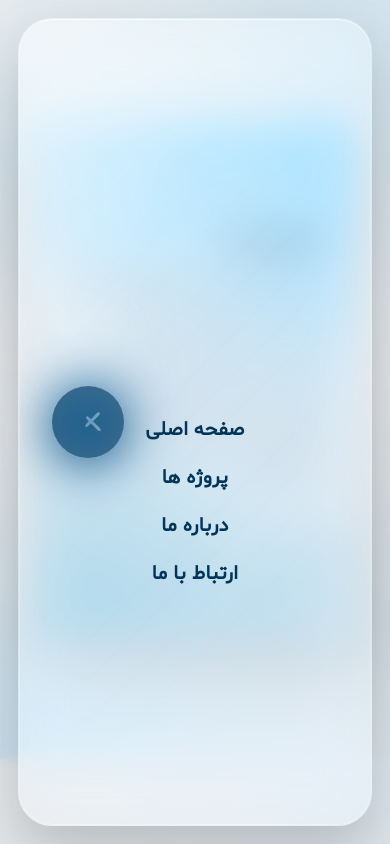
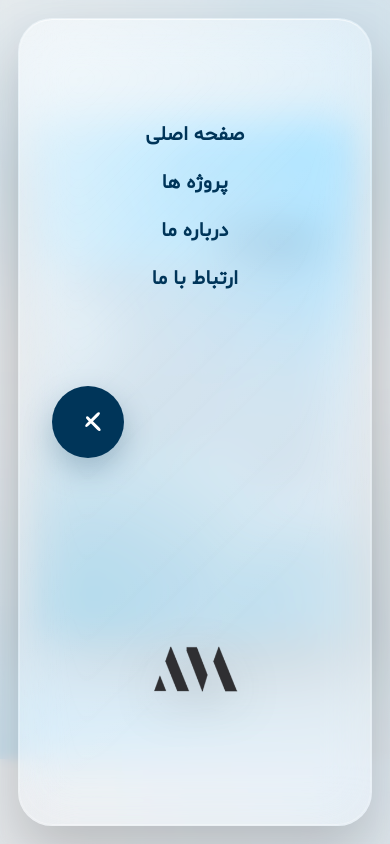
Before and after one commit to mmokht81/MokhtariProject, a Django app: page /about/ in a window 390 px wide, after a click on "منو". Run offline with Django 4.2, Linux system fonts and the light colour scheme.

Commit message:
edit menu btn

```diff
--- a/Project_App/static/header.css
+++ b/Project_App/static/header.css
@@ -67,7 +67,7 @@
     position:relative;
     width:100%;
     height:100%;
-    z-index:5;
+    z-index:20;
     display:flex;
     flex-direction:column;
     align-items:center;
@@ -260,7 +260,7 @@
       opacity .35s ease,
       transform .45s cubic-bezier(.23,1,.32,1),
       visibility .35s ease;
-    z-index:5;
+    z-index:10;
 }
 
 .menu.open{
@@ -478,12 +478,16 @@
         gap:60px;
     }
     .menu-content{
-        flex-direction:column-reverse;
-        justify-content:center;
-        gap:55px;
+        display:flex;
+        flex-direction:column;
+        align-items:center;
     }
     .menu-logo{
         width:180px;
+        margin-top:35px;
+        justify-content:center;
+        transform:none;
+        align-items:center;
     }
     .menu-item{
         text-align:center;
--- a/Project_App/templates/MokhtariProject/header.html
+++ b/Project_App/templates/MokhtariProject/header.html
@@ -1,17 +1,6 @@
 {% load static %}
 
 <header id="header" class="header">
-
-  <div class="header-content">
-
-    <!-- Logo -->
-    <a href="{% url 'aboutPage' %}" class="link-pic-logo" aria-label="درباره ما">
-      <img
-        class="pic-logo"
-        src="{% static 'webP/logo/logo.png' %}"
-        alt="لوگوی سایت">
-    </a>
-
     <!-- Menu Button -->
     <button
       class="menu-btn"
@@ -45,6 +34,17 @@
       </svg>
 
     </button>
+  <div class="header-content">
+
+    <!-- Logo -->
+    <a href="{% url 'aboutPage' %}" class="link-pic-logo" aria-label="درباره ما">
+      <img
+        class="pic-logo"
+        src="{% static 'webP/logo/logo.png' %}"
+        alt="لوگوی سایت">
+    </a>
+
+
 
     <!-- Brand -->
     <div class="header-bottom-text">
```
